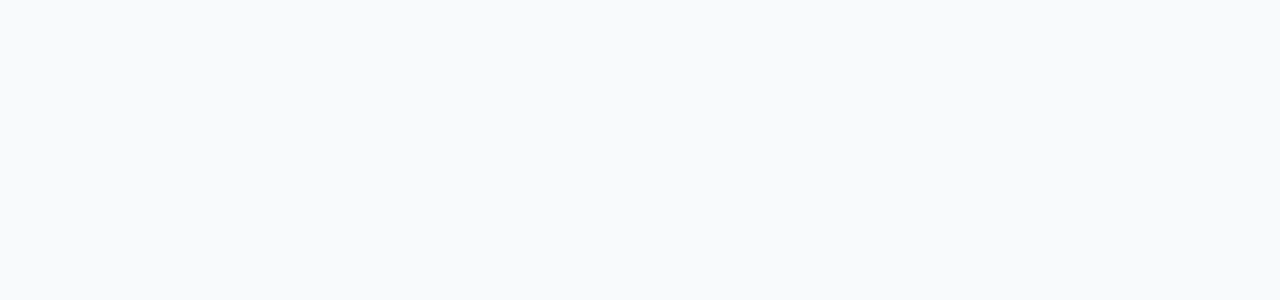
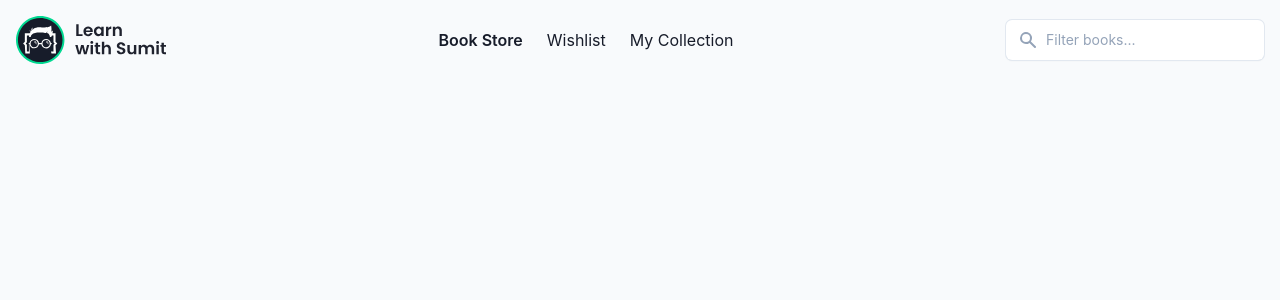
Before and after one commit to numangit/bookstore, a React (Vite) app: page / in a window 1280 px wide. Shown: the top 300 px of the page. Built offline with nearby package versions, Linux system fonts and the light colour scheme.

Commit message:
navbar component added

```diff
--- a/src/App.jsx
+++ b/src/App.jsx
@@ -1,9 +1,10 @@
 import './App.css'
+import Navbar from './components/navbar/Navbar'
 
 function App() {
   return (
-    <div className="App">
-
+    <div>
+      <Navbar />
     </div>
   )
 }
--- /dev/null
+++ b/src/components/navbar/Navbar.jsx
@@ -0,0 +1,31 @@
+import React from 'react';
+
+const Navbar = () => {
+    return (
+        <nav class="py-4 2xl:px-6">
+            <div class="container flex items-center justify-between">
+                <img src="./images/logo.svg" width="150px" class="object-contain" />
+
+                <ul class="hidden md:flex items-center space-x-6">
+                    <li class="font-semibold cursor-pointer">Book Store</li>
+                    <li class="cursor-pointer">Wishlist</li>
+                    <li class="cursor-pointer">My Collection</li>
+                </ul>
+
+                <form class="flex items-center">
+                    <div class="group relative rounded-md bg-white">
+                        <svg width="20" height="20" fill="currentColor"
+                            class="absolute left-3 top-1/2 -mt-2.5 text-slate-400 pointer-events-none group-focus-within:text-primary">
+                            <path fill-rule="evenodd" clip-rule="evenodd"
+                                d="M8 4a4 4 0 100 8 4 4 0 000-8zM2 8a6 6 0 1110.89 3.476l4.817 4.817a1 1 0 01-1.414 1.414l-4.816-4.816A6 6 0 012 8z">
+                            </path>
+                        </svg>
+                        <input type="text" placeholder="Filter books..." class="search" id="lws-searchBook" />
+                    </div>
+                </form>
+            </div>
+        </nav>
+    );
+};
+
+export default Navbar;
```
